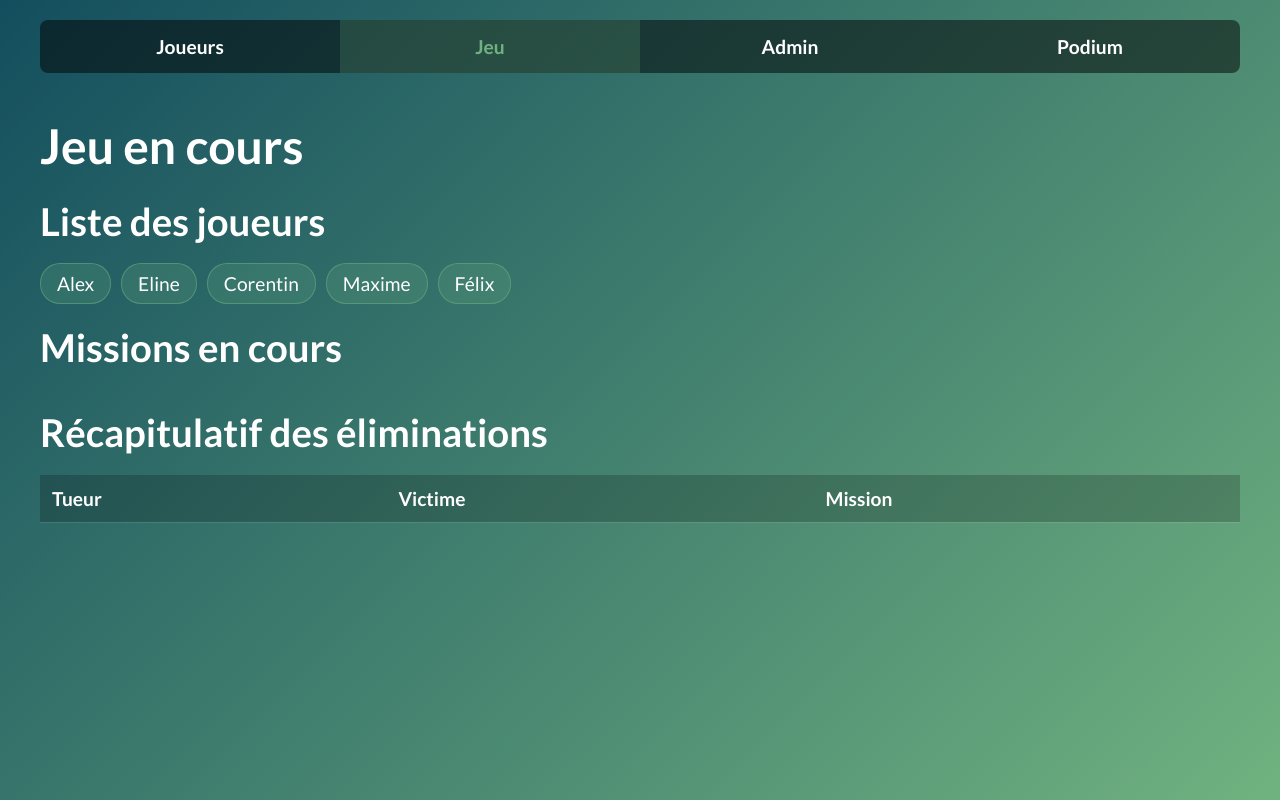
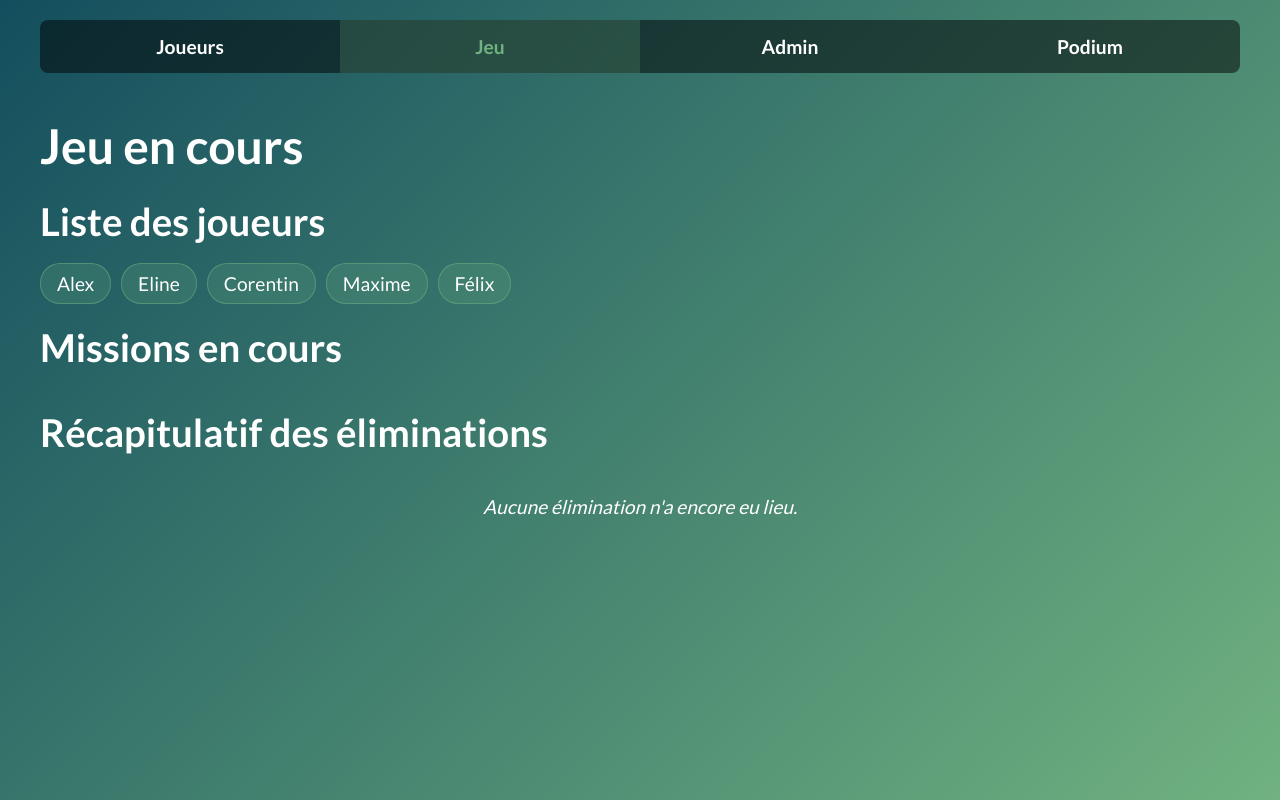
Before and after one commit to AlexandreGaultier/killer-game, a Vue app: page /game in a window 1280 px wide. Built offline with nearby package versions, Linux system fonts and the light colour scheme.

Commit message:
littles fix

```diff
--- a/src/components/KillList.vue
+++ b/src/components/KillList.vue
@@ -1,7 +1,7 @@
 <template>
   <div class="kill-list card">
     <h2>Récapitulatif des éliminations</h2>
-    <table>
+    <table v-if="reversedFilteredKills.length > 0">
       <thead>
         <tr>
           <th>Tueur</th>
@@ -22,6 +22,7 @@
         </tr>
       </tbody>
     </table>
+    <p v-else class="no-kills-message">Aucune élimination n'a encore eu lieu.</p>
   </div>
 </template>
 
@@ -90,4 +91,11 @@ th {
   font-style: italic;
   color: #ff6b6b;
 }
+
+.no-kills-message {
+  text-align: center;
+  font-style: italic;
+  color: var(--text-color);
+  padding: 20px;
+}
 </style>
--- a/src/views/GameView.vue
+++ b/src/views/GameView.vue
@@ -79,8 +79,6 @@ export default {
   display: flex;
   flex-direction: column;
   background-color: rgba(255, 255, 255, 0.1);
-  backdrop-filter: blur(10px);
-  -webkit-backdrop-filter: blur(10px);
   border-radius: 8px;
   padding: 20px;
   box-shadow: 0 4px 6px rgba(0, 0, 0, 0.1);
@@ -108,6 +106,7 @@ summary {
 
 .validate-button, .reject-button {
   padding: 10px 15px;
+  font-size: 0.8em;
   border: none;
   border-radius: 4px;
   cursor: pointer;
--- a/src/views/SetupView.vue
+++ b/src/views/SetupView.vue
@@ -1,6 +1,7 @@
 <template>
   <div class="setup-view">
-    <h1>Gestion des joueurs et missions</h1>
+    <h1>Killer Game</h1>
+    <p>By Alexandre G.</p>
     <div class="card">
       <h2>Ajouter un joueur</h2>
       <PlayerInput />
@@ -16,7 +17,7 @@
         </div>
       </div>
     </div>
-    <div class="card content-card">
+    <!-- <div class="card content-card">
       <h2>Ajouter une mission</h2>
       <MissionInput />
     </div>
@@ -25,7 +26,7 @@
       <div class="mission-list-container">
         <MissionList />
       </div>
-    </div>
+    </div> -->
   </div>
 </template>
 
@@ -84,9 +85,10 @@ export default defineComponent({
 .game-controls {
   display: flex;
   flex-direction: column;
+  gap: 1rem;
   align-items: center;
   width: 100%;
-  margin-bottom: 20px;
+  margin-top: 3rem;
 }
 
 .start-controls {
```
